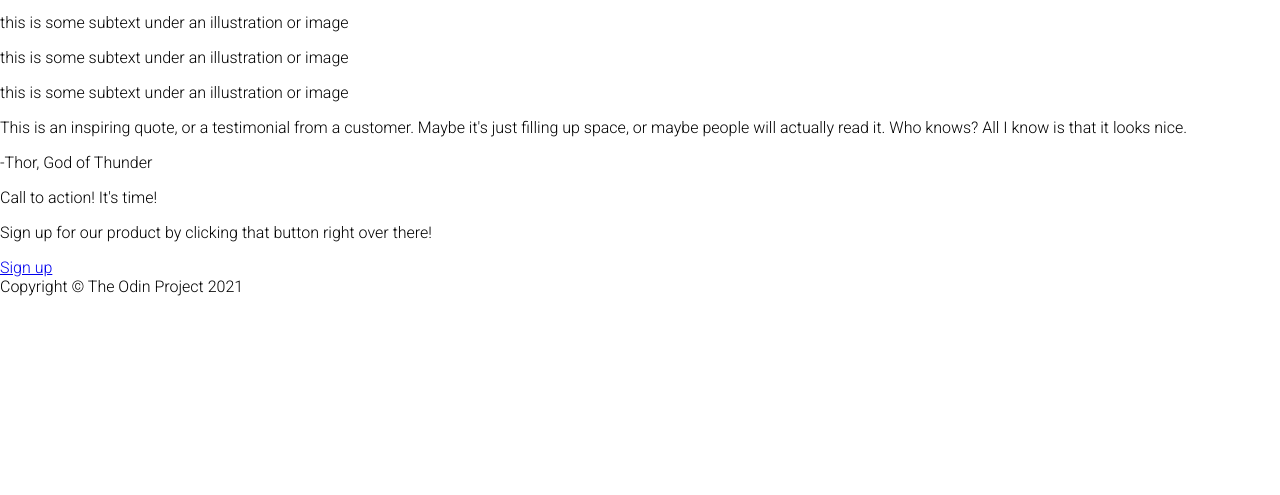
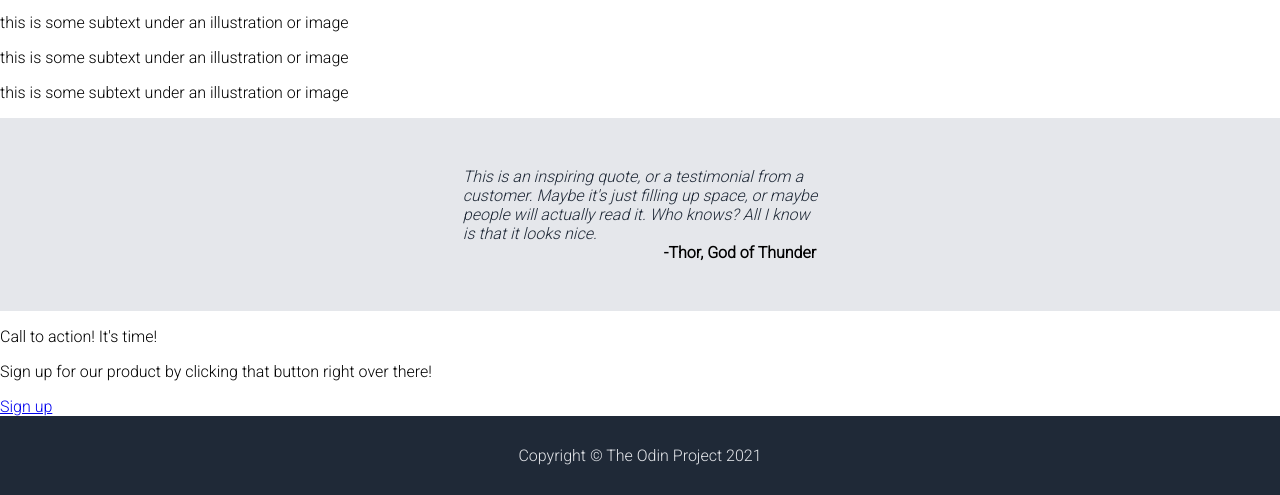
Before and after one commit to PinakeshwarVaishnav/landing-page, a plain HTML site: page index.html in a window 1280 px wide. Shown: the part 319-814 px from the top of the page. Drawn offline with Linux system fonts and the light colour scheme.

Commit message:
Created the quote section of the landing page

```diff
--- a/index.html
+++ b/index.html
@@ -44,7 +44,7 @@
         </div>
     </div>
     <div class="quote-container">
-        <p class="quote">This is an inspiring quote, or a testimonial from a customer. Maybe it's just filling up space, or maybe people will actually read it. Who knows? All I know is that it looks nice.
+        <p class="quote">This is an inspiring quote, or a testimonial from a <br> customer. Maybe it's just filling up space, or maybe <br> people will actually read it. Who knows? All I know <br> is that it looks nice.
         </p>
         <p class="author">-Thor, God of Thunder</p>
     </div>
--- a/styles.css
+++ b/styles.css
@@ -14,6 +14,8 @@ body {
     font-size: 48px;
     font-weight: 800;
     color: #f9faf8;
+    display: flex;
+    flex-wrap: wrap;
 }
 
 .subtext p {
@@ -43,3 +45,32 @@ ul {
 li {
     margin-bottom: 5px;
 }
+
+.footer {
+    display: flex;
+    background-color: #1f2937;
+    justify-content: center;
+    color: #e5e7eb;
+    padding: 30px;
+}
+
+.quote-container {
+    display: flex;
+    flex-direction: column;
+    align-items: center;
+    background-color: #e5e7eb;
+    padding: 33px;
+}
+
+.quote {
+    font-weight: 300;
+    font-style: italic;
+    color: #1f2937;
+    margin-bottom: 0;
+}
+
+.author {
+    font-weight: bolder;
+    margin-top: 0;
+    padding-left: 200px;
+}
```
